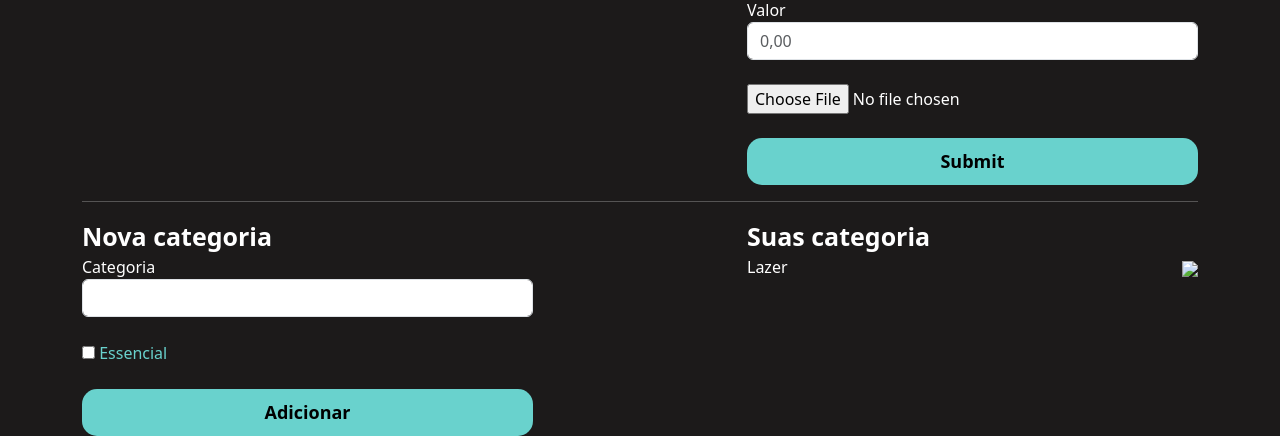
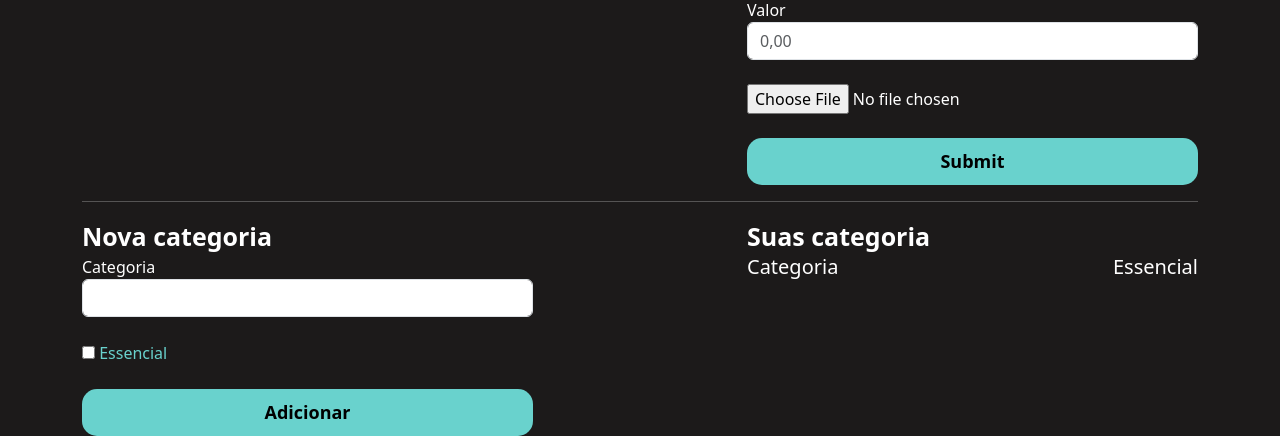
Before and after one commit to marechalnicom/PYSTACKWEEK7.0, a Django app: template perfil/templates/gerenciar.html in a window 1280 px wide. Shown: the part 418-854 px from the top of the page. Run offline with Django 4.2, Linux system fonts and the light colour scheme; the template is opened without the code that fills it, so the values that code supplies are empty.

Commit message:
aula 1 copleta

```diff
--- a/perfil/templates/gerenciar.html
+++ b/perfil/templates/gerenciar.html
@@ -24,7 +24,7 @@
                 <div class="contas">
                 {% if contas %}
                     {% for conta in contas %}
-                    <div class="lista-contas-main">
+                    <div class="lista-conta-main">
                         <span><img width="10%" src="{{conta.icone.url}}">&nbsp&nbsp{{conta}}</span>
 
                         <span class="total-conta positivo ">R$ {{conta.valor}}&nbsp&nbsp&nbsp
@@ -114,15 +114,28 @@
                 <span class="fonte-destaque">Suas categoria</span>
                 <br>
                 <div class="contas">
+                    <h5>
+                        <span>Categoria</span>
+                        <span class="float-end">Essencial</span>
+                    </h5>
+                    {% if categorias %}
+                        {% for categoria in categorias %}
+                        <div class="lista-conta-main">
+                            <span>{{ categoria }}</span>
 
-
-                        <div class="lista-contas-main">
-                            <span>Lazer</span>
-
-                            <span class="total-conta"><a href="#"><img src="#"></a></span>
+                            <span class="total-conta">
+                            <a href="{% url 'update_categoria' categoria.id %}">
+                            <img src="
+                            {% if categoria.essencial %}
+                            {% static 'perfil/img/check.png' %}
+                            {% else %}
+                            {% static 'perfil/img/exit.png' %}
+                            {% endif %}">
+                            </a></span>
                         </div>
                         <br>
-
+                   {% endfor %}
+                   {% endif %}
 
                 </div>
             </div>
--- a/templates/bases/base.html
+++ b/templates/bases/base.html
@@ -12,7 +12,7 @@
   </head>
   <body>
     <nav class="navbar navbar-expand-lg navbar-dark" style="background-color: #201F1F;">
-        <a class="navbar-brand" style="margin-left: 30px" href="">FINAN.CE</a>
+        <a class="navbar-brand" style="margin-left: 30px" href="{% url 'home' %}">FINAN.CE</a>
     </nav>
     {% block 'body' %}{% endblock %}
     <script src="https://cdn.jsdelivr.net/npm/bootstrap@5.3.0-alpha1/dist/js/bootstrap.bundle.min.js"></script>
--- a/templates/static/perfil/css/home.css
+++ b/templates/static/perfil/css/home.css
@@ -30,6 +30,12 @@
 
 .lista-conta{
     background-color: var(--dark-color);
+    padding: 8px;
+    border-radius: 10px;
+
+}
+.lista-conta-main{
+    background-color: var(--main-color);
     padding: 8px;
     border-radius: 10px;
 
```
Also changed, not shown: perfil/templates/home.html (+8 -7 lines), perfil/utils.py (added, +8 -0 lines), perfil/views.py (+22 -10 lines).
